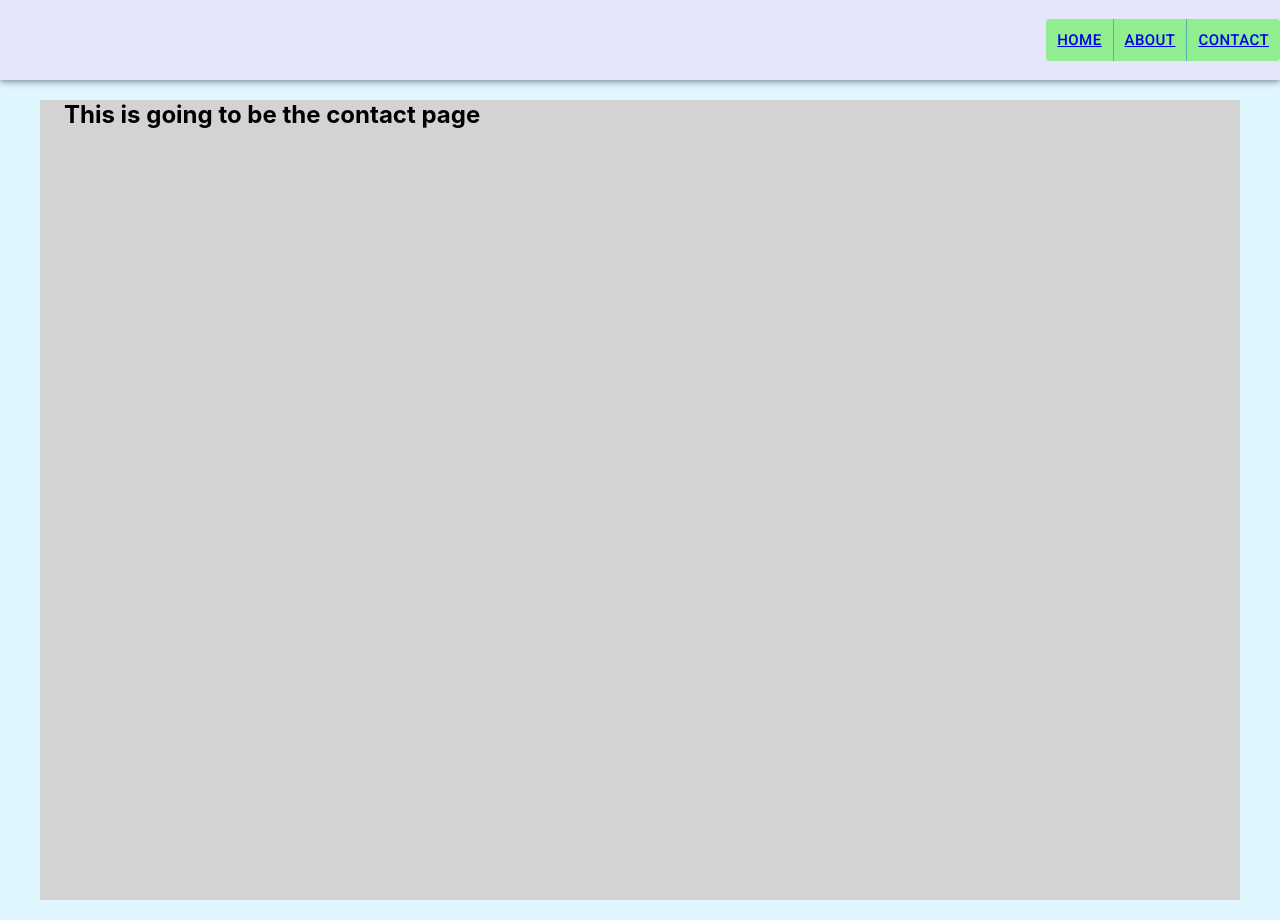
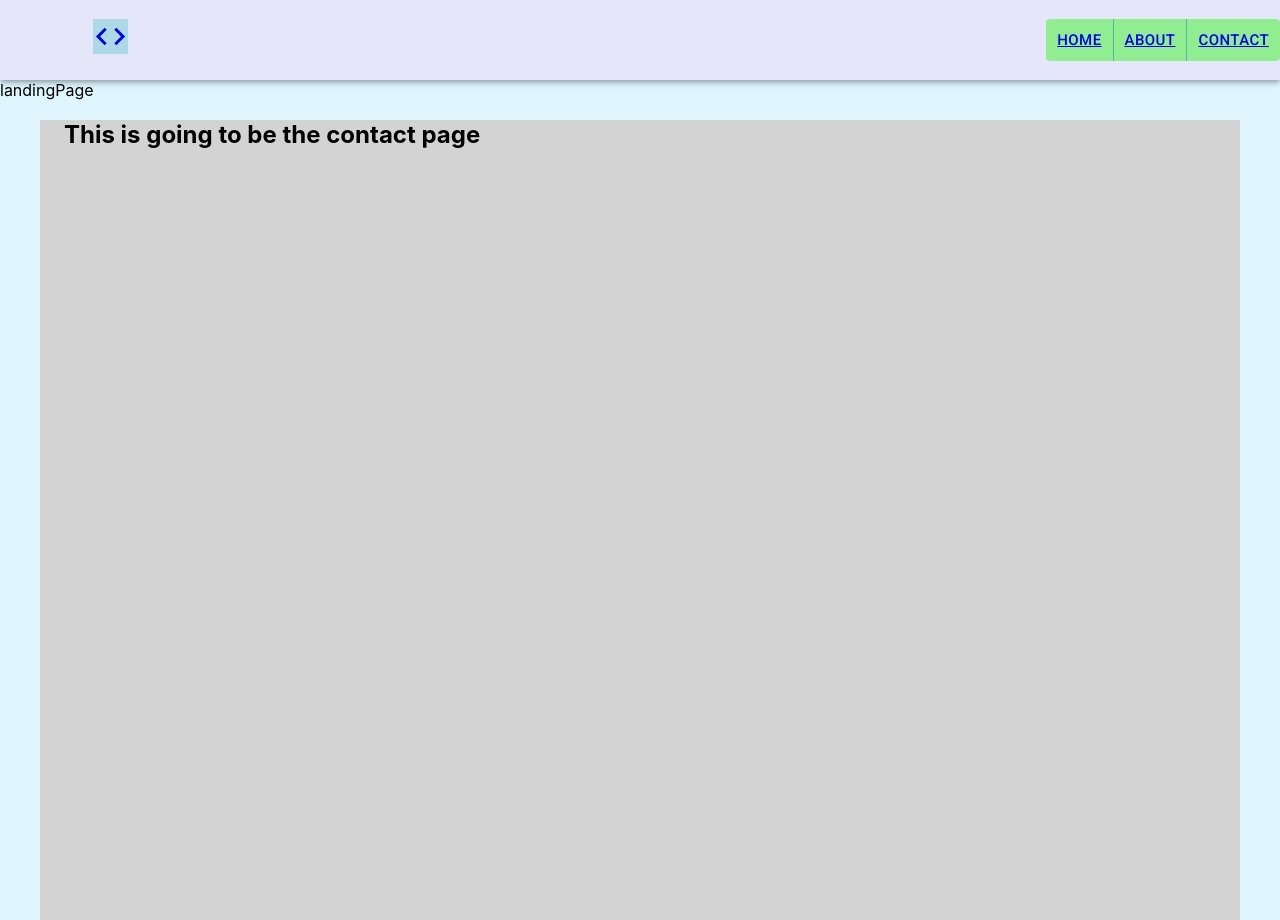
Before and after one commit to alexmassimino9/Portfolio, a React (Create React App) app: page /contact in a window 1280 px wide. Built offline with nearby package versions, Linux system fonts and the light colour scheme.

Commit message:
add logo to navbar

```diff
--- a/src/App.js
+++ b/src/App.js
@@ -10,6 +10,7 @@ const App = () => {
   return (
     <>
       <Navbar />
+
       <Routes>
         <Route path="/home" element={<Home />} />
         <Route path="/contact" element={<Contact />} />
--- /dev/null
+++ b/src/components/Navigation/landingPage.js
@@ -0,0 +1,7 @@
+import React from "react";
+
+const LandingPage = () => {
+  return <div>landingPage</div>;
+};
+
+export default LandingPage;
--- a/src/components/Navigation/navbar.js
+++ b/src/components/Navigation/navbar.js
@@ -1,13 +1,14 @@
 import * as React from "react";
 import AppBar from "@mui/material/AppBar";
-import Box from "@mui/material/Box";
 import Button from "@mui/material/Button";
 import { ButtonGroup } from "@mui/material";
 import { Link } from "react-router-dom";
-
+import CodeIcon from "@mui/icons-material/Code";
+import LandingPage from "./landingPage";
 const Navbar = () => {
   const pages = ["Home", "About", "Contact"];
   return (
+    <>
       <AppBar
         position="sticky"
         sx={{
@@ -24,15 +25,25 @@ const Navbar = () => {
             alignSelf: "flex-end",
           }}
         >
+          <Link to={"/"}>
+            <CodeIcon
+              sx={{
+                bgcolor: "lightBlue",
+                position: "absolute",
+                right: "90%",
+              }}
+              fontSize="large"
+            ></CodeIcon>
+          </Link>
           {pages.map((page) => (
-          <>
             <Button>
               <Link to={`/${page}`}>{page}</Link>
             </Button>
-          </>
           ))}
         </ButtonGroup>
       </AppBar>
+      <LandingPage />
+    </>
   );
 };
 
--- a/src/components/contact.js
+++ b/src/components/contact.js
@@ -4,6 +4,7 @@ import React from "react";
 const Contact = () => {
   return (
     <Container
+      fixed
       sx={{
         bgcolor: "lightgrey",
         height: "100vh",
--- a/src/index.js
+++ b/src/index.js
@@ -3,7 +3,7 @@ import ReactDOM from "react-dom/client";
 import "./index.css";
 import App from "./App";
 import reportWebVitals from "./reportWebVitals";
-import { BrowserRouter as Router, Route, Routes, Link } from "react-router-dom";
+import { BrowserRouter as Router } from "react-router-dom";
 
 const root = ReactDOM.createRoot(document.getElementById("root"));
 root.render(
```
Lines whose indentation alone changed are shown as unchanged.
